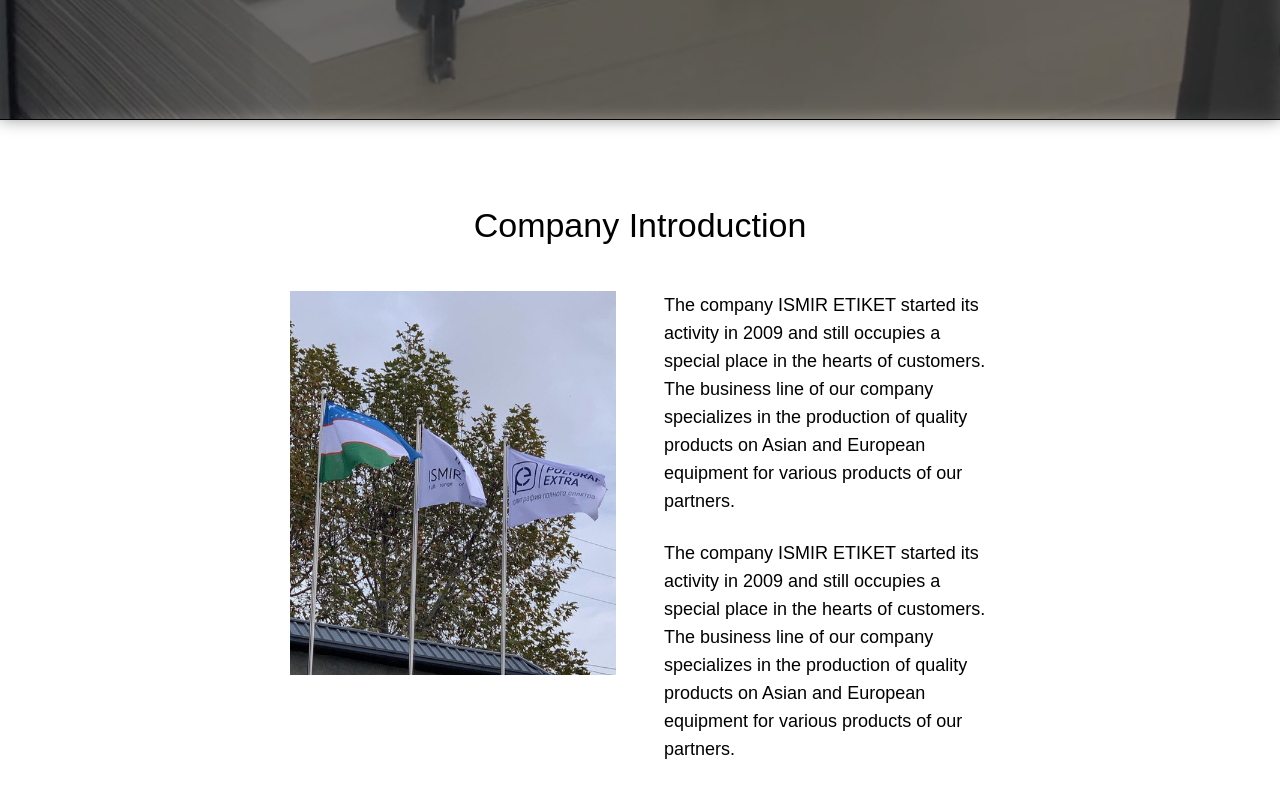
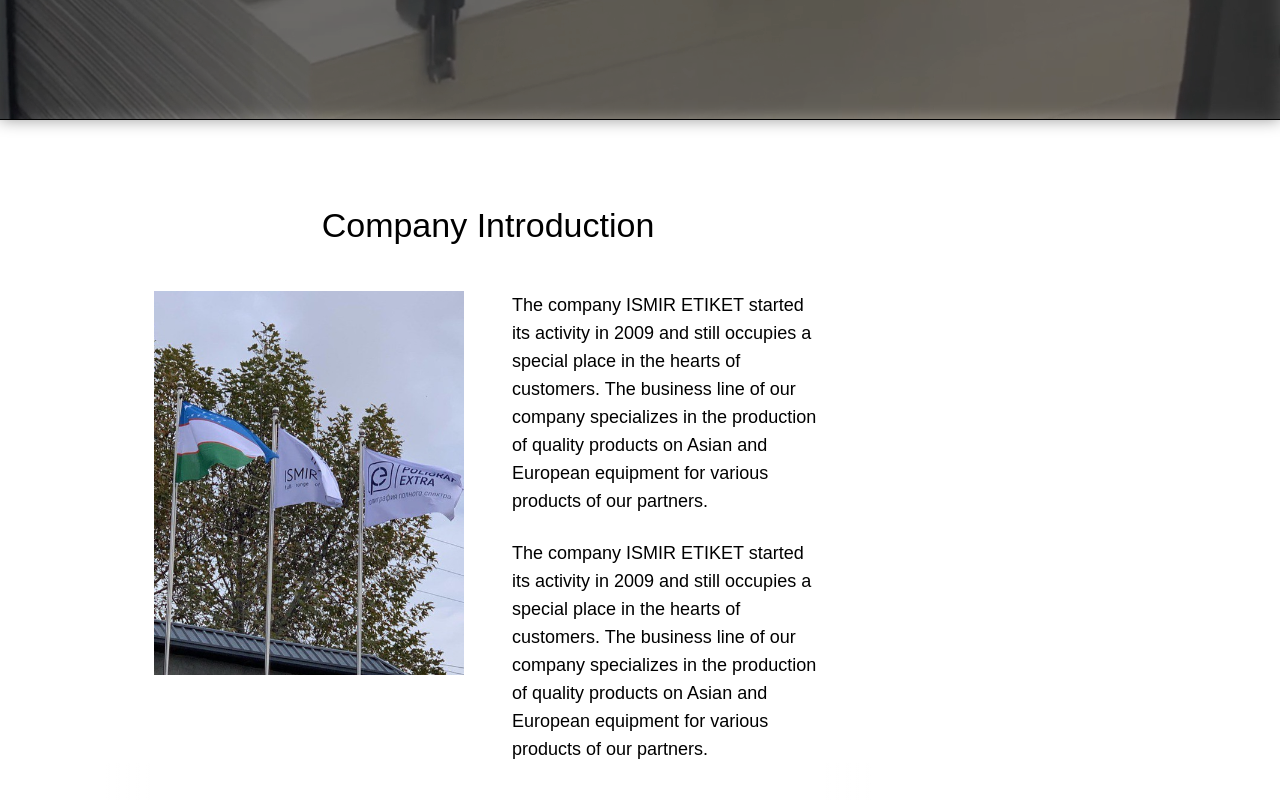
Before and after one commit to Gooogler969/ismir, a React (Create React App) app: page /about in a window 1280 px wide. Shown: the part 680-1480 px from the top of the page. Built offline with nearby package versions, Linux system fonts and the light colour scheme.

Commit message:
end scroll animations

```diff
--- a/src/components/About/About.jsx
+++ b/src/components/About/About.jsx
@@ -28,7 +28,6 @@
           variants={FadeIn("up", 0.1)}
           initial="hidden"
           whileInView={"show"}
-          viewport={{once: false, amount: 0.7}}
           className="md:text-center section-title">{t('about-title')}</motion.div>
       </div>
       <div className="relative w-full flex justify-center mt-5">
@@ -36,7 +35,6 @@
         variants={FadeIn("right", 0.3)}
         initial="hidden"
         whileInView={"show"}
-        viewport={{once: false, amount: 0.7}}
         className="relative w-2/5 mr-6">
           <div className="relative w-full min-h-96">
             <img className="absolute t-0 left-0 h-full w-full object-cover" src={AboutImg  } alt="" />
@@ -46,7 +44,6 @@
         variants={FadeIn("left", 0.3)}
         initial="hidden"
         whileInView={"show"}
-        viewport={{once: false, amount: 0.7}}
         className="relative w-2/5 ml-6">
           <p className="text-black text-lg">{t('about-suptitle')}</p>
           <br />
--- a/src/components/Contact/Contact.jsx
+++ b/src/components/Contact/Contact.jsx
@@ -14,7 +14,6 @@
       variants={FadeIn("up", 0.3)}
       initial="hidden"
       whileInView={"show"}
-      viewport={{once: false, amount: 0.7}}
       className="title">
         <div className="section-title">{t('contact-title')}</div>
       </motion.div>
--- a/src/components/MainSection/MainSection.jsx
+++ b/src/components/MainSection/MainSection.jsx
@@ -1,5 +1,5 @@
 import React from 'react';
-import MainBg from '../../images/1006.mov'
+import MainBg from '../../images/11.mov'
 import '../../i18n';
 import { useTranslation } from 'react-i18next';
 
--- a/src/components/Portfolio/Portfolio.jsx
+++ b/src/components/Portfolio/Portfolio.jsx
@@ -13,7 +13,6 @@
       variants={FadeIn("up", 0.3)}
       initial="hidden"
       whileInView={"show"}
-      viewport={{once: false, amount: 0.7}}
       className="mb-5 text-center">
         <div className="section-title">{t('portfolio-title')}</div>
         <p>{t('portfolio-suptitle')}</p>
--- a/src/components/Services/Service.jsx
+++ b/src/components/Services/Service.jsx
@@ -13,7 +13,6 @@
       variants={FadeIn("up", 0.3)}
       initial="hidden"
       whileInView={"show"}
-      viewport={{once: false, amount: 0.7}}
       className="mb-5">
         <div className="section-title">{t('service-title')}</div>
       </motion.div>
--- a/src/components/utility/animation.jsx
+++ b/src/components/utility/animation.jsx
@@ -1,6 +1,7 @@
 export const FadeIn = (direction, delay) => {
     return {
         hidden: {
+            opacity: 0,
             y: direction === "up" ? 40 : direction === "down" ? -40 : 0,
             x: direction === "left" ? 40 : direction === "right" ? -40 : 0,
         },
--- a/tailwind.config.js
+++ b/tailwind.config.js
@@ -23,15 +23,15 @@
       'bermuda': '#78dcca',
     },
     extend: {
-      container: {
-        center: true,
-        padding: {
-          default: '1rem',
-          sm: '2rem',
-          lg: '5rem',
-          xl: '7rem',
-        }
-      },
+      // container: {
+      //   center: true,
+      //   padding: {
+      //     default: '1rem',
+      //     sm: '2rem',
+      //     lg: '5rem',
+      //     xl: '7rem',
+      //   }
+      // },
     },
   },
   plugins: [],
```
Also changed, not shown: 1 other file (tests, documents, lock files or other folders).
